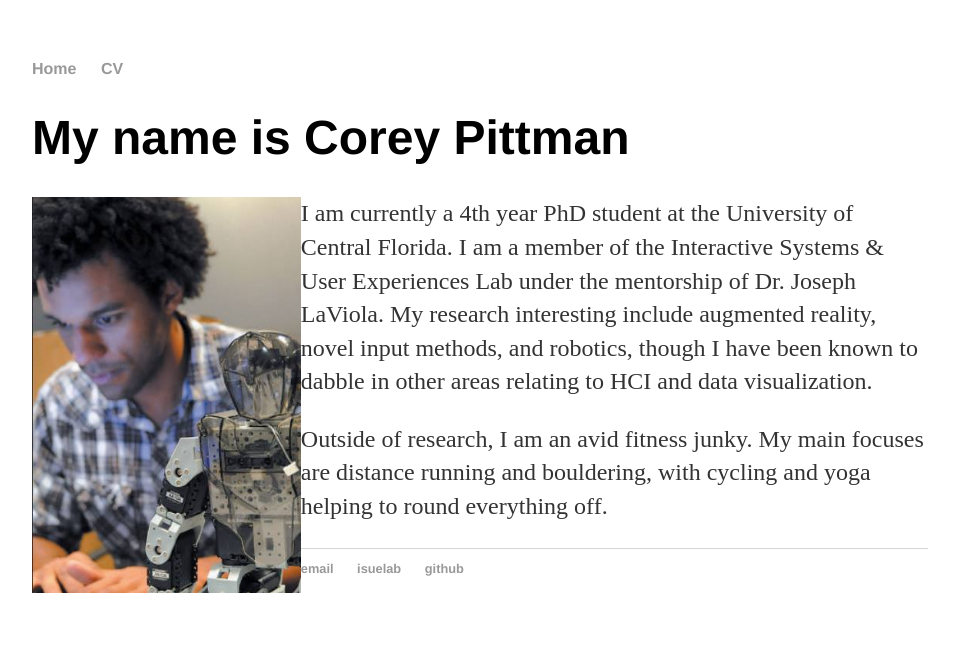
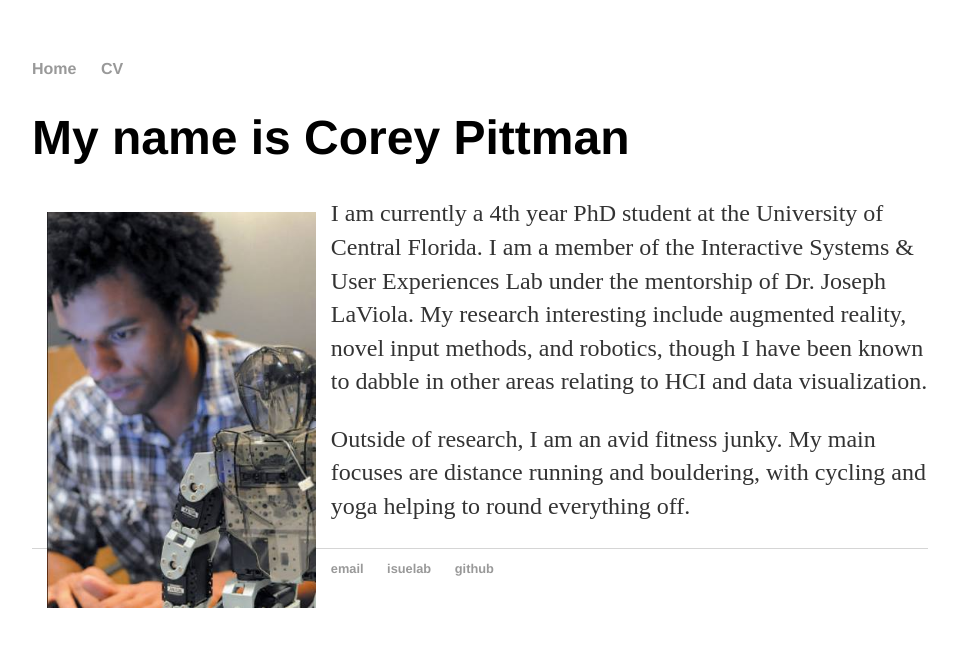
Before and after one commit to crpittman/crpittman.github.io, a Jekyll site: the page built from index.html, in a window 1280 px wide. Shown: the top 647 px of the page, without its empty margins (160-1117 px from the left). Built offline with Jekyll 4.4.1, drawn with Linux system fonts in a browser that asks for light colours.

Commit message:
Update index.html

```diff
--- a/index.html
+++ b/index.html
@@ -4,7 +4,7 @@ title: Corey Pittman
 ---
 <div class="blurb">
 <h1>My name is Corey Pittman</h1>
-	<img src="/images/me.jpg" alt="Me and a Bioloid." style="height:auto; width:30%" align="left">
+	<img src="/images/me.jpg" alt="Me and a Bioloid." style="height:auto; width:30%; padding:15px;" align="left">
 	<p>I am currently a 4th year PhD student at the University of Central Florida. I am a member of the Interactive Systems
 	& User Experiences Lab under the mentorship of Dr. Joseph LaViola. My research interesting include augmented reality,
 	novel input methods, and robotics, though I have been known to dabble in other areas relating to HCI and data visualization.</p>
```
